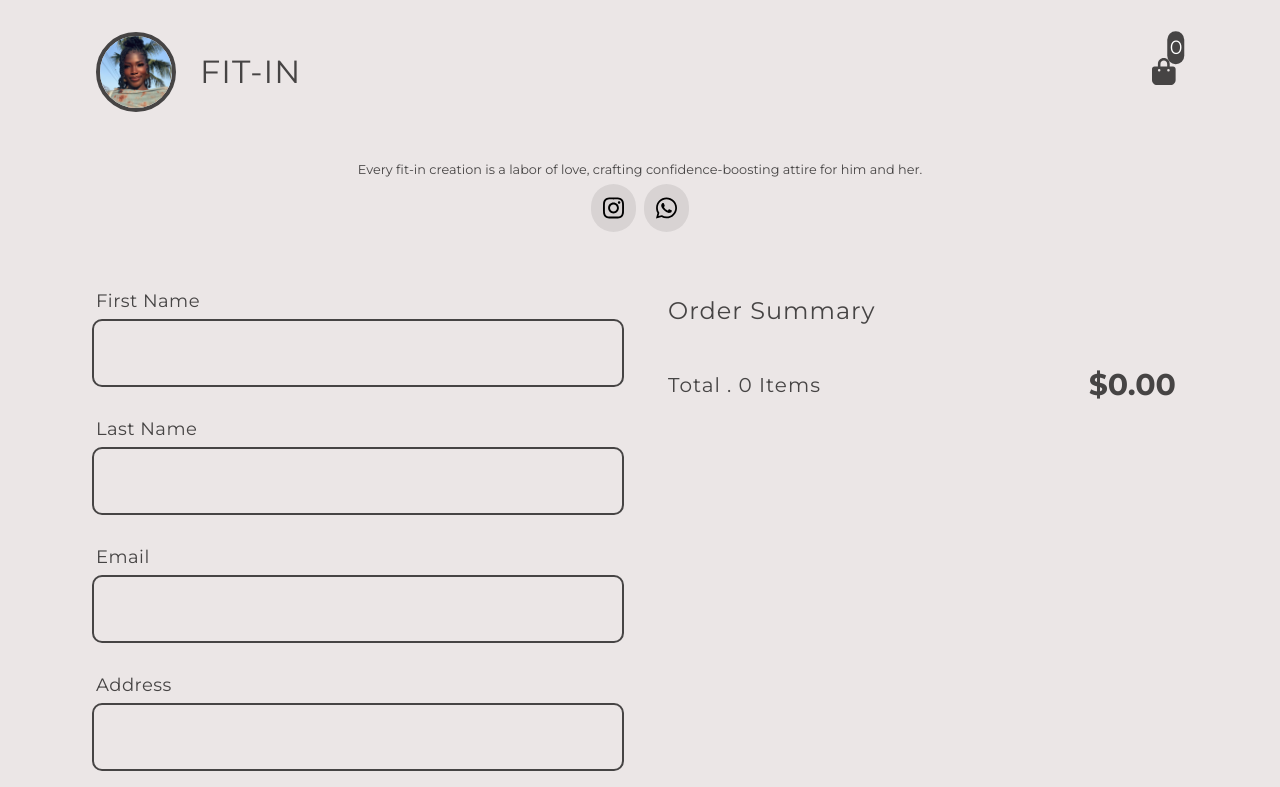
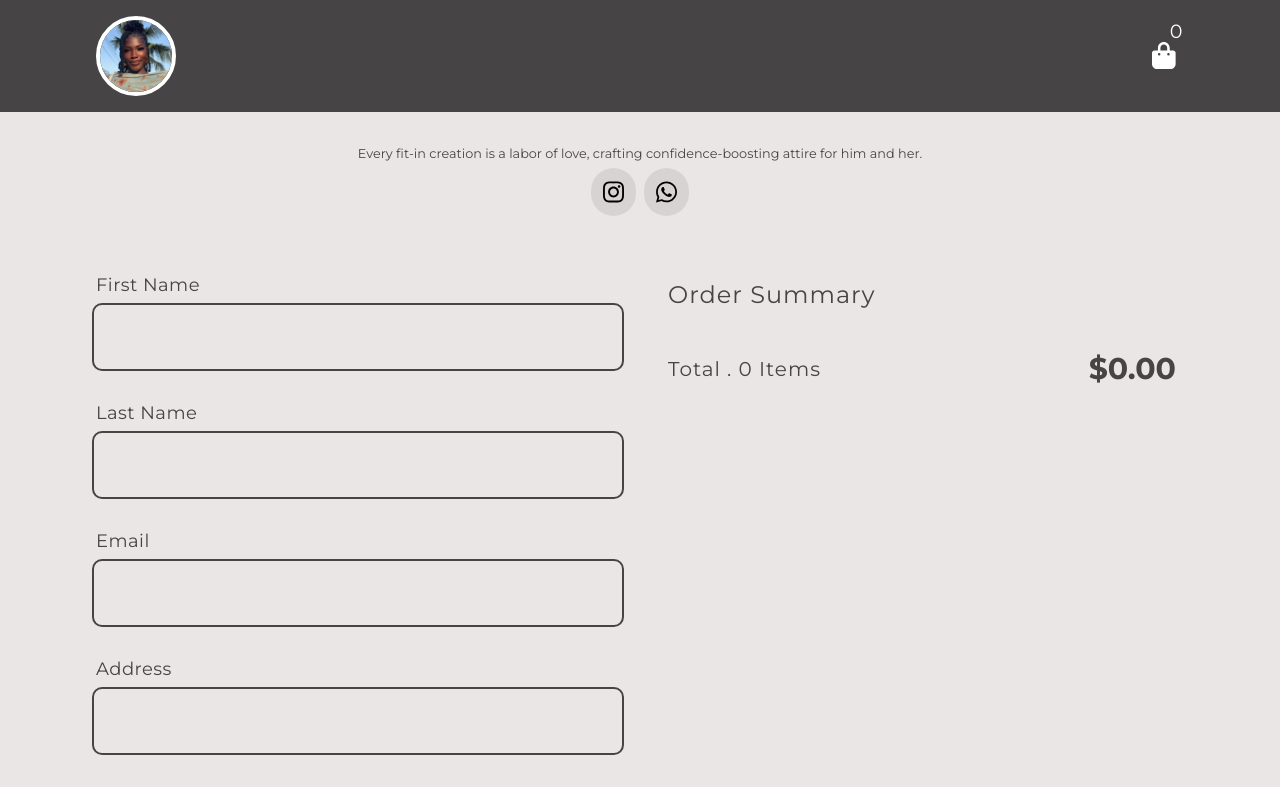
Before and after one commit to Udeme01/contextAPI-useReducer---BB, a React (Vite) app: page /checkout in a window 1280 px wide. Shown: the top 787 px of the page. Built offline with nearby package versions, Linux system fonts and the light colour scheme; no server answers.

Commit message:
header color change

```diff
--- a/src/components/Header.jsx
+++ b/src/components/Header.jsx
@@ -71,7 +71,8 @@ export default function Header() {
   return (
     <>
       <CartModal ref={modal} title="Your Cart" actions={modalActions} />
-      <header
+      <header className="bg-[#464444] sticky top-0 z-50">
+        <section
           id="main-header"
           className="flex items-center justify-between w-[85%] mx-auto xl:max-w-7xl xl:mx-auto"
         >
@@ -109,7 +110,7 @@ export default function Header() {
               <img
                 src={logo}
                 alt="Elegant model"
-              className="rounded-full h-20 object-cover border-4 border-[#464444]"
+                className="rounded-full h-20 object-cover border-4 border-[#fff]"
               />
               <h1 className="hidden md:block">fit-in</h1>
             </Link>
@@ -127,6 +128,7 @@ export default function Header() {
             </p>
           </>
           {/* // )}  */}
+        </section>
       </header>
       <main className="hero">
         <h1 className="md:hidden font-medium">Fit-In</h1>
--- a/src/index.css
+++ b/src/index.css
@@ -25,7 +25,8 @@ body {
 }
 
 #main-header {
-  padding: 2rem 0;
+  padding: 1rem 0;
+  margin-bottom: 2rem;
   /* border: 1px solid red; */
 }
 
@@ -55,7 +56,7 @@ h1 {
   border-radius: 5px;
   padding: 0.5rem 1.5rem;
   padding: 0.5rem;
-  color: #464444;
+  color: #fff;
   font-size: 1.35rem;
   cursor: pointer;
   position: relative;
```
Lines whose indentation alone changed are shown as unchanged.
